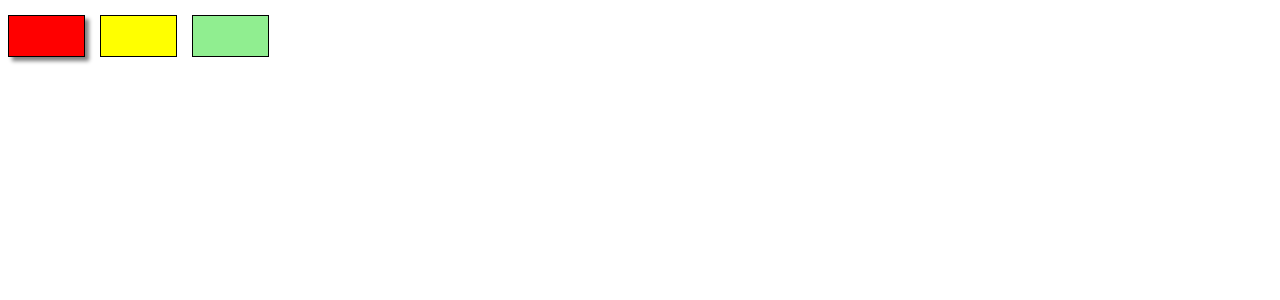
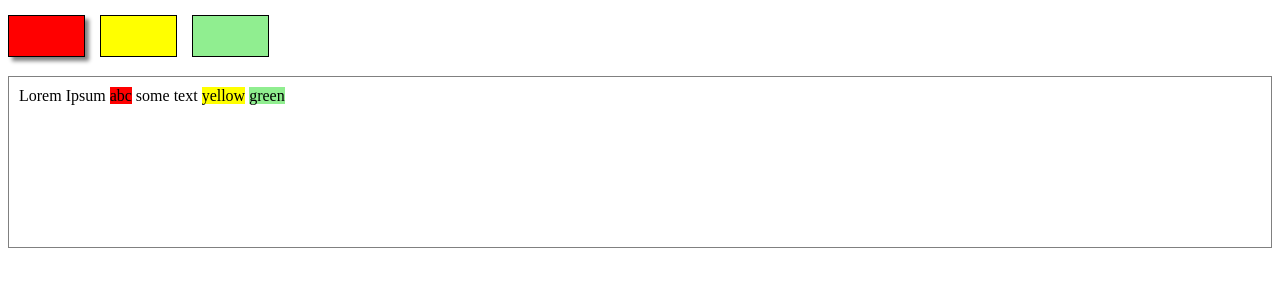
Before and after one commit to sseletskyy/text-highliter, a React (Create React App) app: page / in a window 1280 px wide. Shown: the top 300 px of the page. Built offline with nearby package versions, Linux system fonts and the light colour scheme.

Commit message:
add highlight text area

```diff
--- /dev/null
+++ b/src/components/common-styles.ts
@@ -0,0 +1,15 @@
+import { css } from '@emotion/core'
+
+export const backgroundColors = css`
+    .red {
+        background-color: red;
+    }
+
+    .yellow {
+        background-color: yellow;
+    }
+
+    .green {
+        background-color: lightgreen;
+    }
+`
--- a/src/components/highlighter/color-picker.tsx
+++ b/src/components/highlighter/color-picker.tsx
@@ -1,6 +1,7 @@
 import React from 'react'
 import styled from '@emotion/styled'
 import { cx } from 'emotion'
+import { backgroundColors } from '../common-styles'
 interface ColorPickerProps {
     color: string
     onClick: () => void
@@ -20,18 +21,7 @@ const StyledColorPicker = styled.div`
     .selected {
         box-shadow: rgb(128, 128, 128) 4px 4px 4px 0px;
     }
-
-    .red {
-        background-color: red;
-    }
-
-    .yellow {
-        background-color: yellow;
-    }
-
-    .green {
-        background-color: lightgreen;
-    }
+    ${backgroundColors}
 `
 export const ColorPicker = (props: ColorPickerProps) => {
     const { color, onClick, selected = false } = props
--- a/src/components/highlighter/index.tsx
+++ b/src/components/highlighter/index.tsx
@@ -1,10 +1,20 @@
 import React from 'react'
 import { ColorPalette } from './color-palette'
+import { TextArea } from './text-area'
 
 export const Highlighter = () => {
+    const textItems = [
+        { color: '', text: 'Lorem Ipsum ' },
+        { color: 'red', text: 'abc' },
+        { color: '', text: ' some text ' },
+        { color: 'yellow', text: 'yellow' },
+        { color: '', text: ' ' },
+        { color: 'green', text: 'green' }
+    ]
     return (
         <section className="highlight-section">
             <ColorPalette />
+            <TextArea textItems={textItems} />
         </section>
     )
 }
--- /dev/null
+++ b/src/components/highlighter/text-area.tsx
@@ -0,0 +1,32 @@
+import React from 'react'
+import styled from '@emotion/styled'
+import { TextItem } from '../../ts/interfaces'
+import { backgroundColors } from '../common-styles'
+
+interface TextAreaProps {
+    textItems: TextItem[]
+}
+
+const StyledTextArea = styled.div`
+    .highlight-text-area {
+        color: black;
+        border: 1px solid gray;
+        padding: 10px;
+        min-height: 150px;
+    }
+    ${backgroundColors}
+`
+export const TextArea = (props: TextAreaProps) => {
+    const { textItems } = props
+    const renderTextItem = (item: TextItem, index: number) => (
+        <span key={index} className={item.color}>
+            {item.text}
+        </span>
+    )
+
+    return (
+        <StyledTextArea>
+            <div className="highlight-text-area">{textItems.map(renderTextItem)}</div>
+        </StyledTextArea>
+    )
+}
--- /dev/null
+++ b/src/ts/interfaces.ts
@@ -0,0 +1,4 @@
+export interface TextItem {
+    color: string
+    text: string
+}
```
Also changed, not shown: 2 other files (tests, documents, lock files or other folders).
